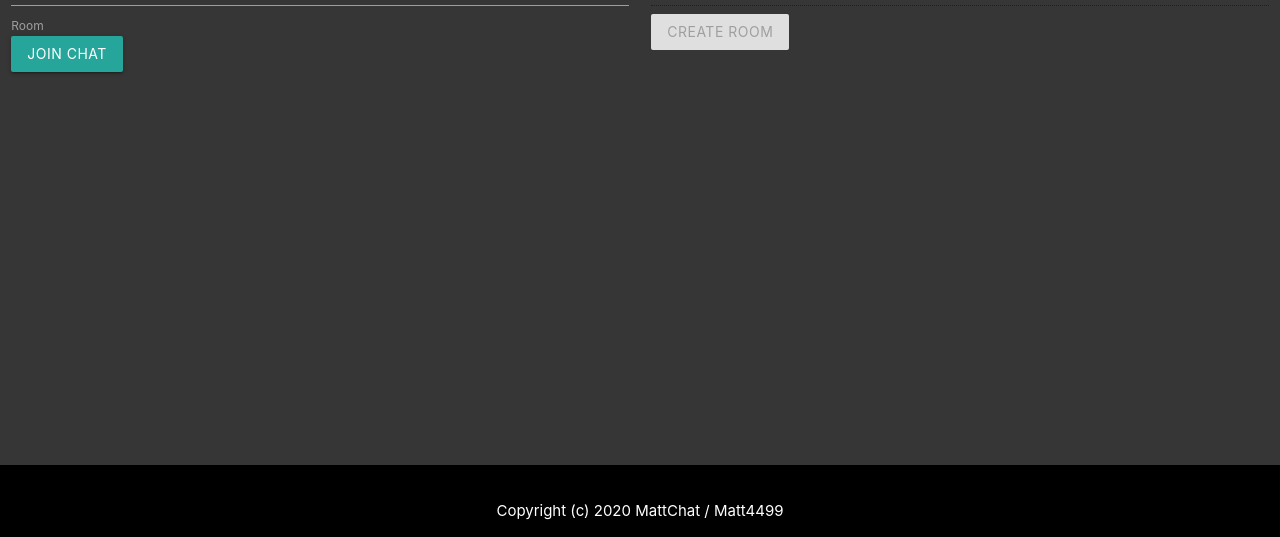
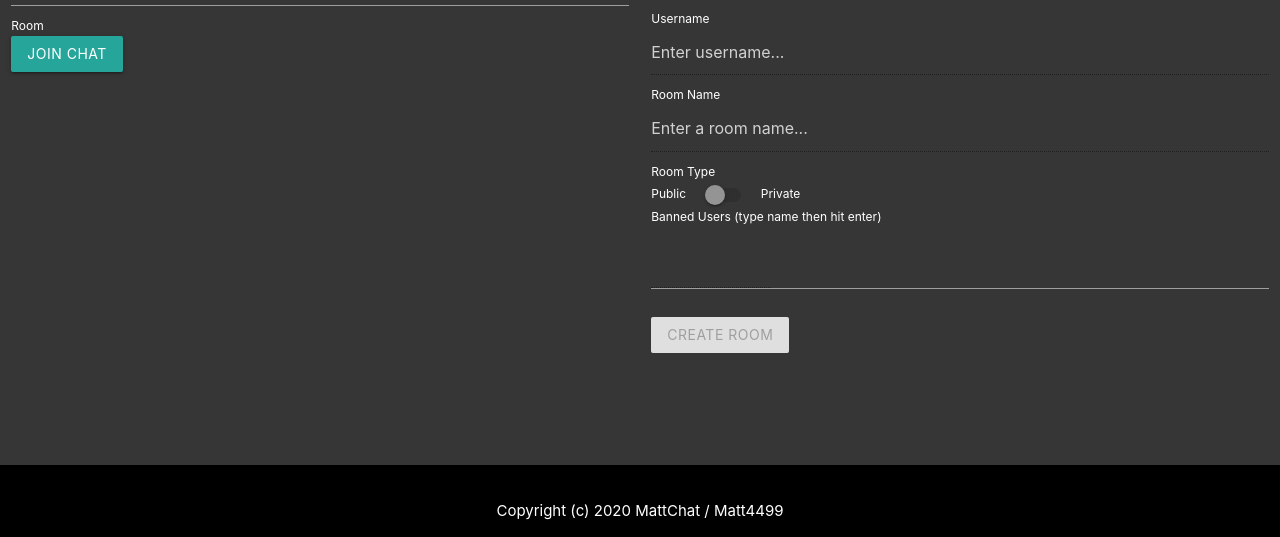
Before and after one commit to matt4499/MattChat, a website: page public/index.html in a window 1280 px wide. Shown: the part 263-800 px from the top of the page. Drawn offline with nearby package versions, Linux system fonts and the light colour scheme; no server answers.

Commit message:
fix char counter, add more to create room form

```diff
--- a/public/css/index.css
+++ b/public/css/index.css
@@ -2,3 +2,15 @@ span {
     background-color: black;
     color: white;
 }
+
+.switch label input[type="checkbox"]:checked+.lever {
+    background-color: #dc143c;
+}
+
+.switch label input[type=checkbox]:checked+.lever:after {
+    background-color: white;
+}
+
+label {
+    color: white;
+}
--- a/public/index.html
+++ b/public/index.html
@@ -62,13 +62,34 @@
                 </form>
             </div>
             <div class="container col s6">
-                <h1> Create a Room </h1>
+                <h1> Create a Room (coming soon) </h1>
                 <form action="#">
+                    <div class="form-control">
+                        <label for="username">Username</label>
+                        <input disabled type="text" name="username" id="username" placeholder="Enter username..." required autocomplete="off" />
+                    </div>
                     <div class="form-control">
                         <label for="username">Room Name</label>
                         <input disabled type="text" name="roomname" id="roomname" placeholder="Enter a room name..." required autocomplete="off" maxlength="20" />
                     </div>
-                    <button disabled type="submit" class="btn">Create Room</button>
+                    <div class="form-control">
+                        <label for="roomtype">Room Type</label>
+                        <div class="switch">
+                            <label>
+                              Public
+                              <input type="checkbox" disabled>
+                              <span class="lever"></span>
+                              Private
+                            </label>
+                        </div>
+                    </div>
+                    <div class="form-control">
+                        <label for="bannedusers">Banned Users (type name then hit enter)</label>
+                        <div class="chips">
+                            <input class="custom-class" disabled>
+                        </div>
+                    </div>
+                    <button disabled type="submit" class="btn" style="margin-top: 2%;">Create Room</button>
                 </form>
             </div>
         </div>
--- a/public/js/index.js
+++ b/public/js/index.js
@@ -4,7 +4,7 @@ const socket = io({
 });
 
 const roomlist = $('roomlist');
-
+$('.chips').chips();
 // Join chatroom
 socket.emit('getAllRooms');
 
--- a/public/js/main.js
+++ b/public/js/main.js
@@ -158,6 +158,6 @@ function outputUsers(users) {
 }
 
 $(document).ready(function() {
-    $('input.msg').characterCounter();
+    $('input#msg').characterCounter();
     $('.character-counter').css("color", "white");
 });
```
